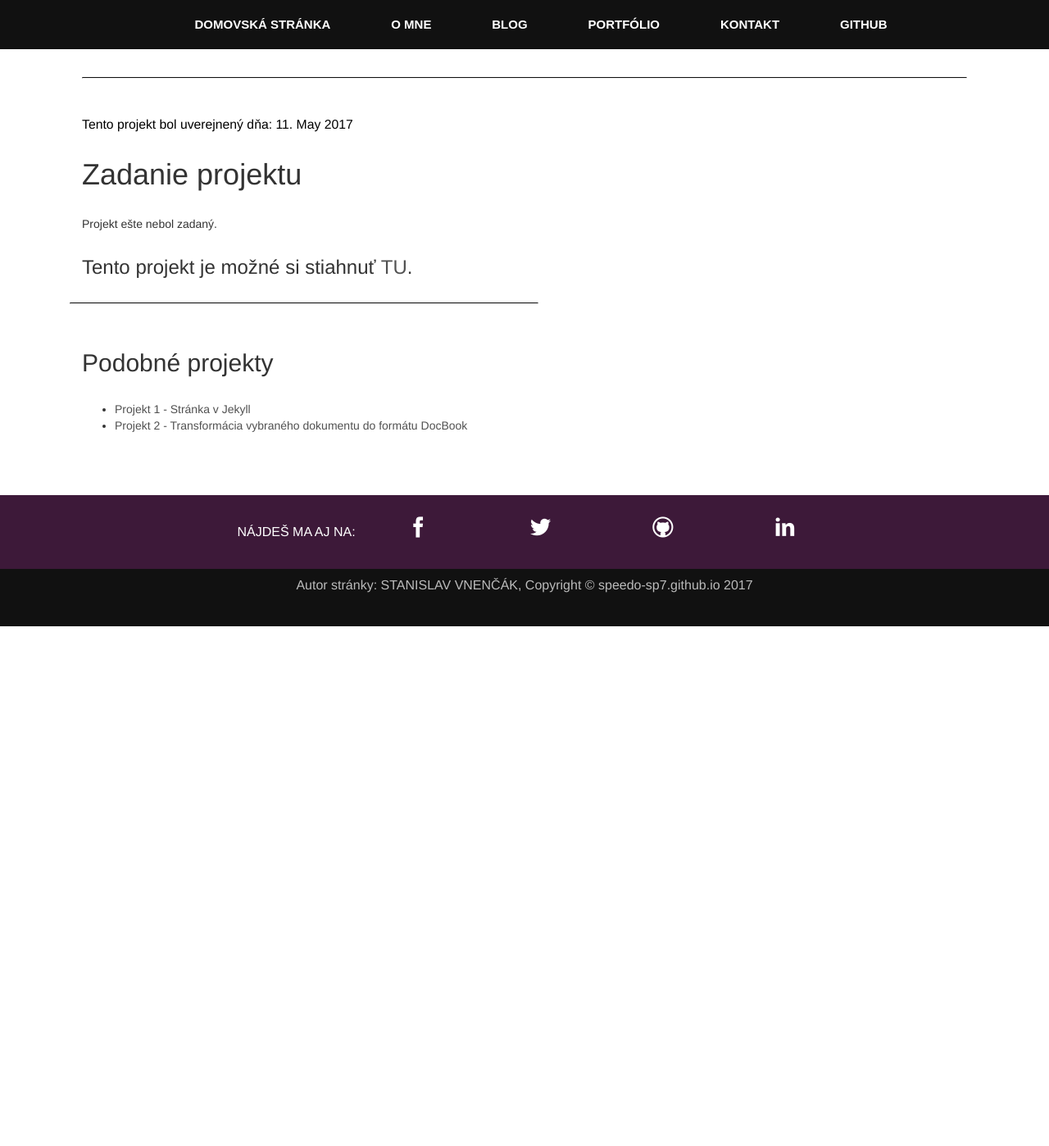
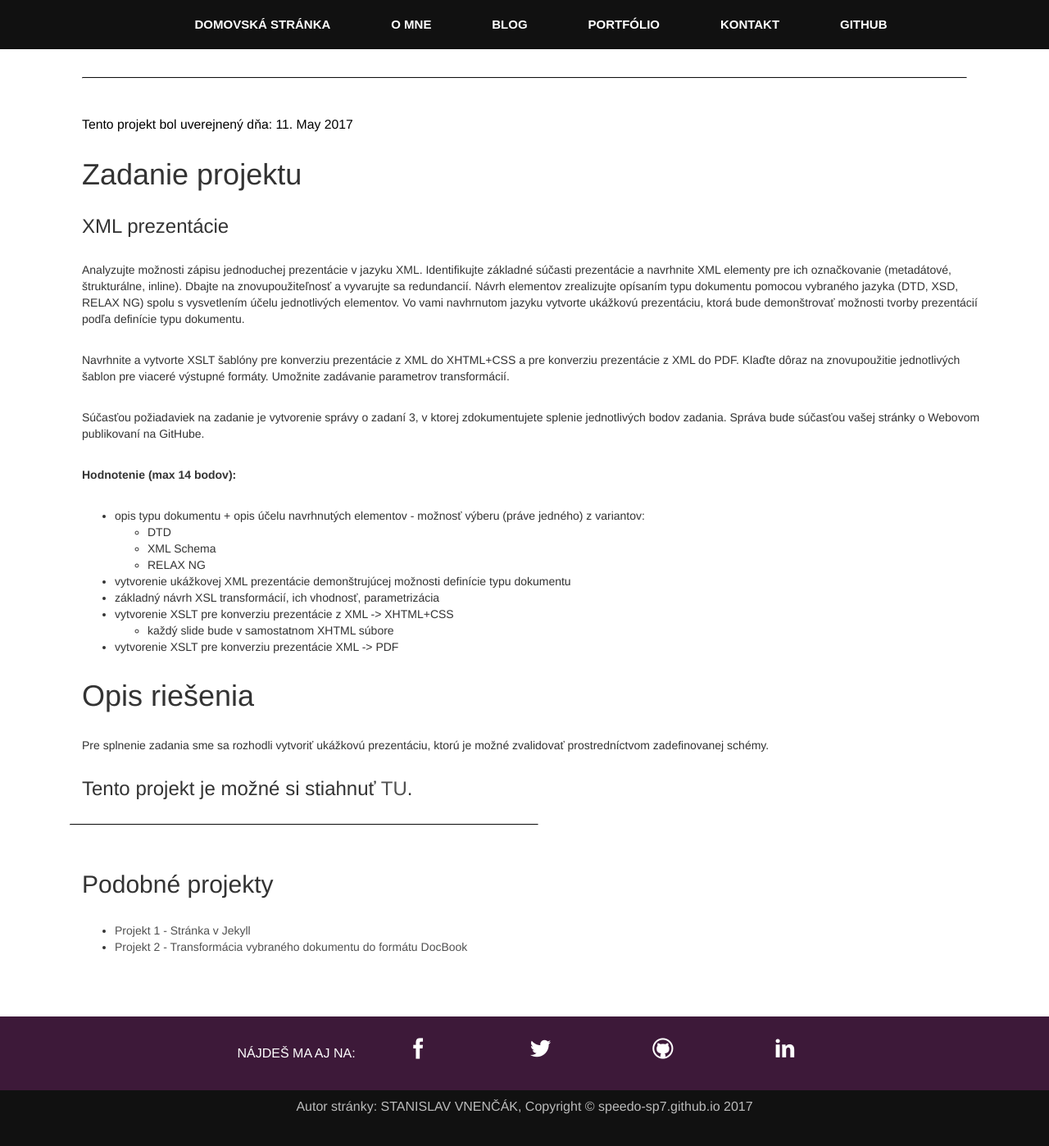
Before and after one commit to speedo-sp7/speedo-sp7.github.io, a Jekyll site: the page built from _portfolio/wpub/wpub-project3.markdown, in a window 1280 px wide and 1400 px high, scrolled down 521 px. Shown: the whole window at 82% size. Built offline with Jekyll 4.4.1, drawn with Linux system fonts in a browser that asks for light colours; before the commit the page ends 1285 px from its top, so only the background shows below that.

Commit message:
Update wpub-project3.markdown

```diff
--- a/_portfolio/wpub/wpub-project3.markdown
+++ b/_portfolio/wpub/wpub-project3.markdown
@@ -13,4 +13,26 @@
 
 # Zadanie projektu
 
-Projekt ešte nebol zadaný.
+### XML prezentácie
+
+Analyzujte možnosti zápisu jednoduchej prezentácie v jazyku XML. Identifikujte základné súčasti prezentácie a navrhnite XML elementy pre ich označkovanie (metadátové, štrukturálne, inline). Dbajte na znovupoužiteľnosť a vyvarujte sa redundancií. Návrh elementov zrealizujte opísaním typu dokumentu pomocou vybraného jazyka (DTD, XSD, RELAX NG) spolu s vysvetlením účelu jednotlivých elementov. Vo vami navhrnutom jazyku vytvorte ukážkovú prezentáciu, ktorá bude demonštrovať možnosti tvorby prezentácií podľa definície typu dokumentu.
+
+Navrhnite a vytvorte XSLT šablóny pre konverziu prezentácie z XML do XHTML+CSS a pre konverziu prezentácie z XML do PDF. Klaďte dôraz na znovupoužitie jednotlivých šablon pre viaceré výstupné formáty. Umožnite zadávanie parametrov transformácií.
+
+Súčasťou požiadaviek na zadanie je vytvorenie správy o zadaní 3, v ktorej zdokumentujete splenie jednotlivých bodov zadania. Správa bude súčasťou vašej stránky o Webovom publikovaní na GitHube.
+
+**Hodnotenie (max 14 bodov):**
+
+* opis typu dokumentu + opis účelu navrhnutých elementov - možnosť výberu (práve jedného) z variantov:
+  * DTD
+  * XML Schema
+  * RELAX NG
+* vytvorenie ukážkovej XML prezentácie demonštrujúcej možnosti definície typu dokumentu
+* základný návrh XSL transformácií, ich vhodnosť, parametrizácia
+* vytvorenie XSLT pre konverziu prezentácie z XML -> XHTML+CSS
+  * každý slide bude v samostatnom XHTML súbore
+* vytvorenie XSLT pre konverziu prezentácie XML -> PDF
+
+# Opis riešenia
+
+Pre splnenie zadania sme sa rozhodli vytvoriť ukážkovú prezentáciu, ktorú je možné zvalidovať prostredníctvom zadefinovanej schémy.
```
